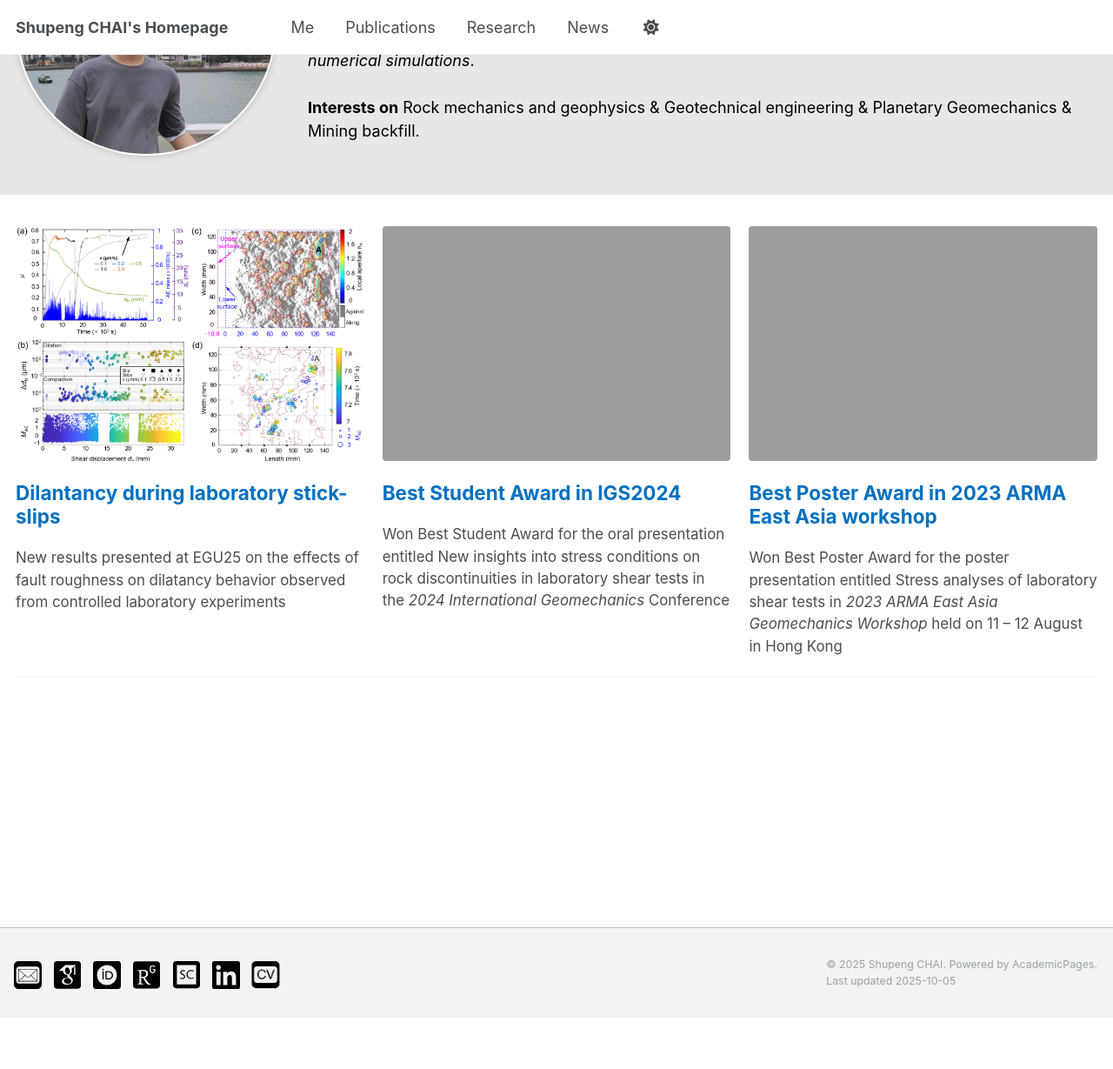
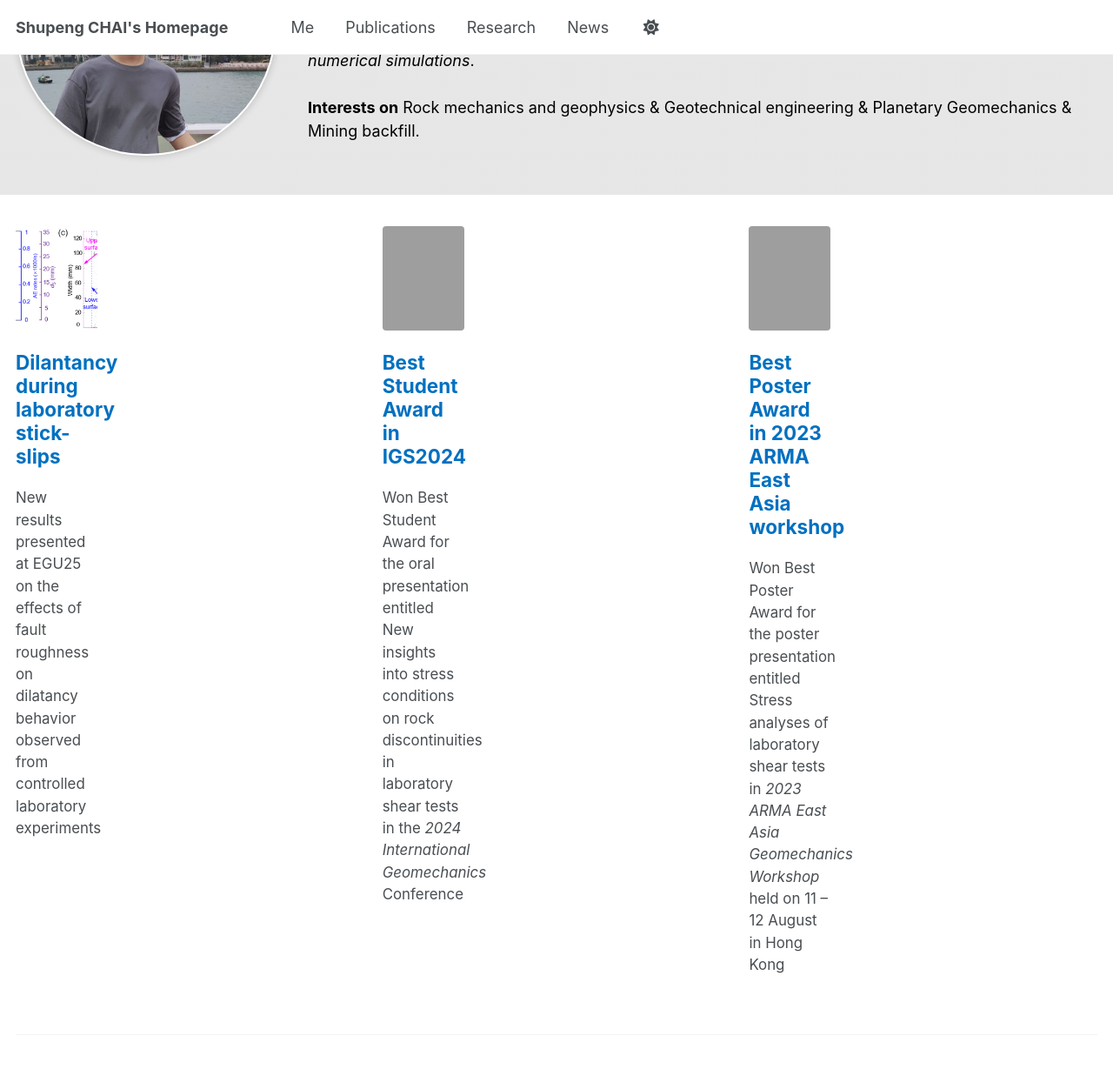
Before and after one commit to spchai/spchai.github.io, a Jekyll site: the page built from _pages/about.md, in a window 1280 px wide and 1400 px high, scrolled down 230 px. Shown: the top 1229 px of the window at 87% size. Built offline with Jekyll 4.4.1, drawn with Linux system fonts in a browser that asks for light colours.

Commit message:
Update _archive.scss

```diff
--- a/_sass/layout/_archive.scss
+++ b/_sass/layout/_archive.scss
@@ -124,6 +124,26 @@
   }
 }
 
+.archive__item {
+  margin-bottom: 2em;
+
+  @include breakpoint($small) {
+    @include gallery(5 of 10);
+    .archive__item-teaser {
+      max-height: 200px;
+    }
+  }
+
+  @include breakpoint($medium) {
+    margin-left: 0; /* reset before mixin does its thing*/
+    margin-right: 0; /* reset before mixin does its thing*/
+    @include gallery(2.5 of 10);
+
+    .archive__item-teaser {
+      max-height: 120px;
+    }
+  }
+}
 
 /*
    Grid view
```
